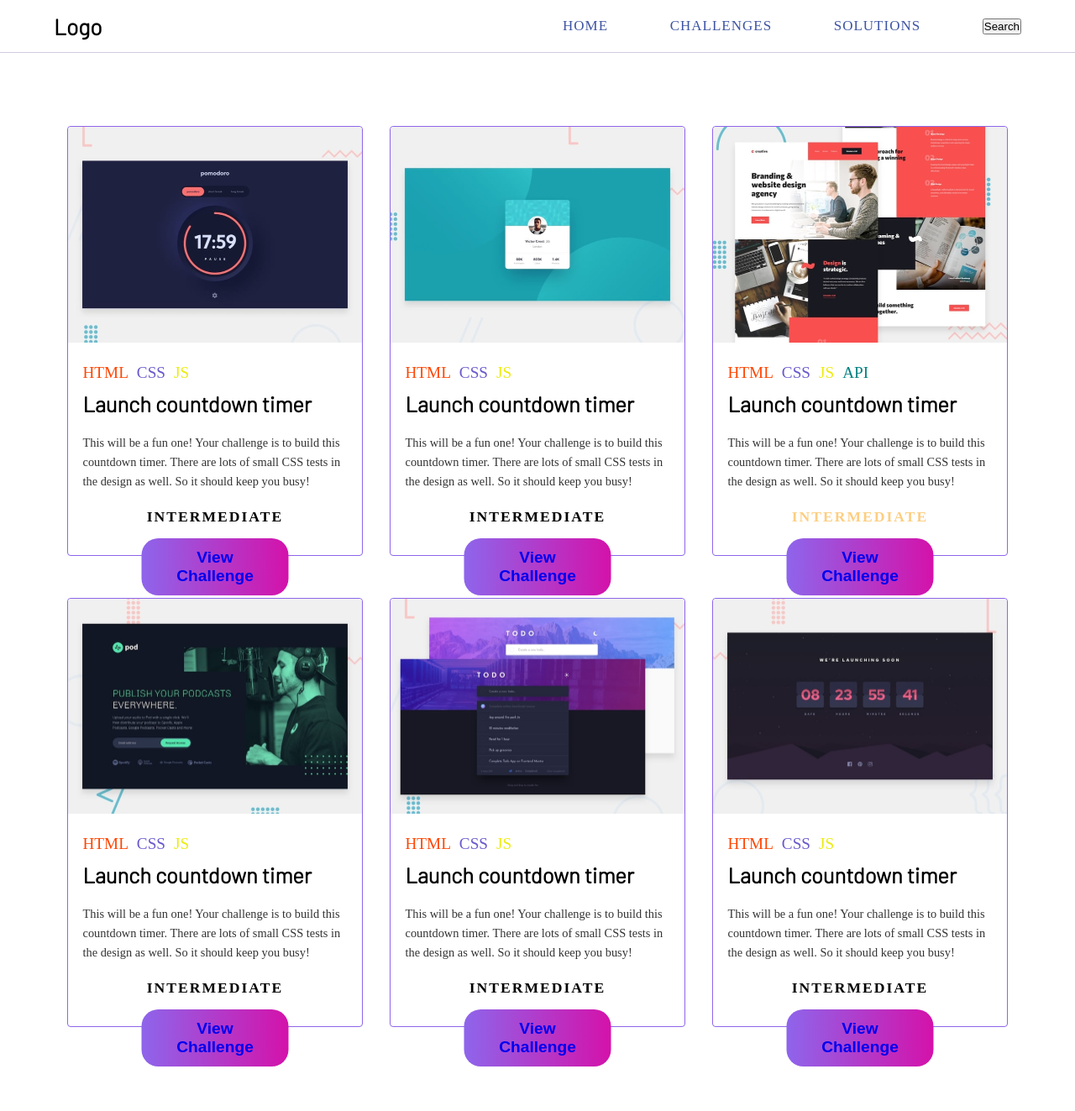
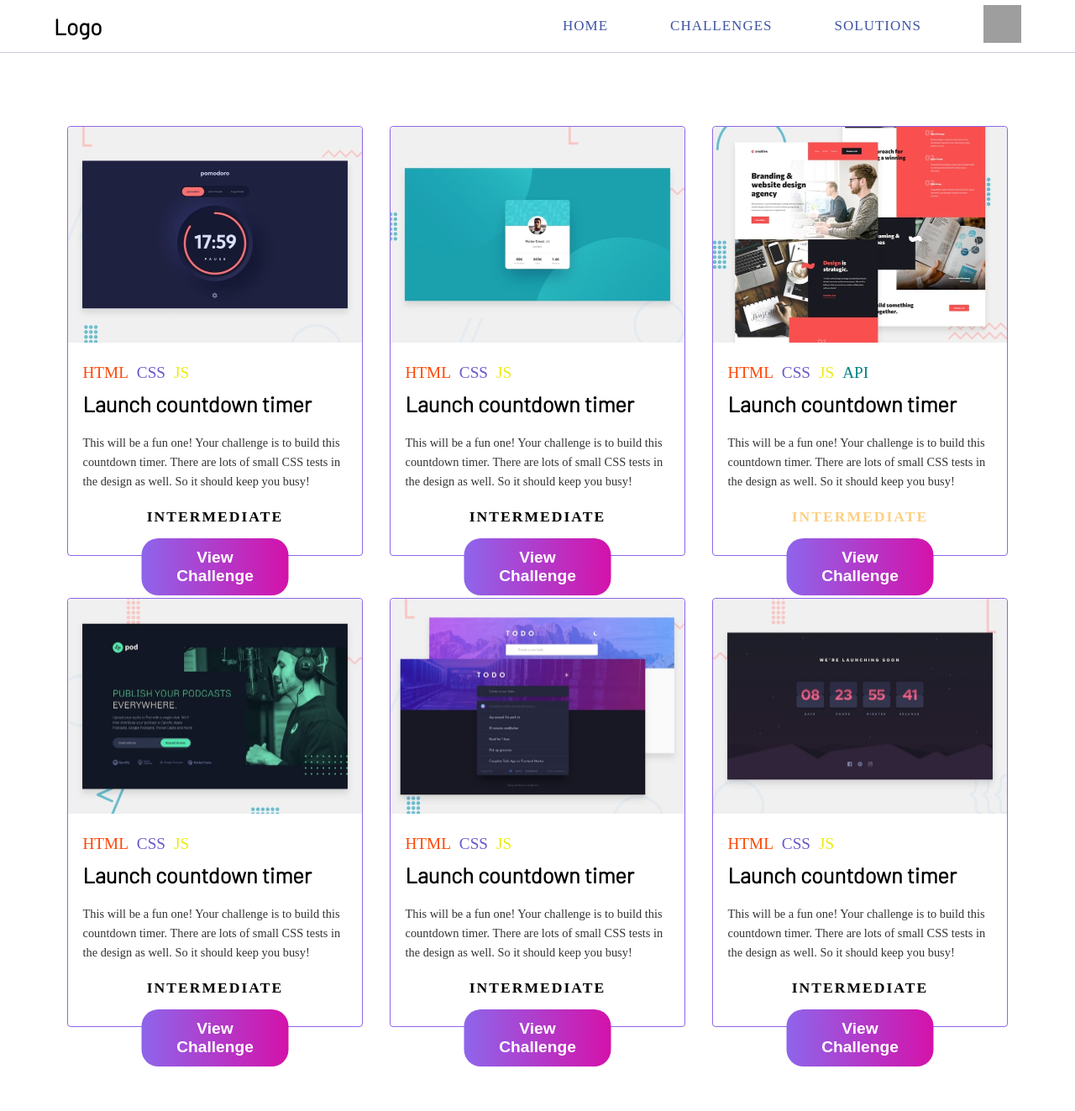
Before and after one commit to GHamza-Dev/tech-web-project, a PHP site: page /challenges.html in a window 1280 px wide. Shown: the whole page at 84% size. Run offline with PHP 8.4, Linux system fonts and the light colour scheme; some web fonts are replaced; grey boxes are pictures that could not be loaded.

Commit message:
Add filter icon

```diff
--- a/challenges.html
+++ b/challenges.html
@@ -22,7 +22,7 @@
                     <li><a href="#">Home</a></li>
                     <li><a href="#">Challenges</a></li>
                     <li><a href="#">Solutions</a></li>
-                    <li class="search"><button>Search</button></li>
+                    <li class="search"><img src="../images/Filter.svg" alt="filter"></li>
                 </ul>
 
             </nav>
--- a/styles/style_challenges.css
+++ b/styles/style_challenges.css
@@ -3,14 +3,15 @@
 
 
 /** Search icon **/
-.container nav li.search:hover{
-    transform: translateY(0);
-    border-bottom: none;
+
+.container nav ul {
+    align-items: center;
 }
 
-.container nav.filter {
-    height: 300px;
-    align-items: flex-start;
+.container  nav .search img{
+    width: 45px;
+    height: 45px;
+    cursor: pointer;
 }
 
 /** Section : challenges **/
@@ -92,7 +93,9 @@ section.challenges{
     background: linear-gradient(to right,var(--primary--clr),var(--secondary--clr));
     outline: none;
 }
-
+.challenge .view a{
+    color: #fff;
+}
 .ml-10{
     margin-left: 10px;
 }
```
Also changed, not shown: images/Filter.svg (added).
